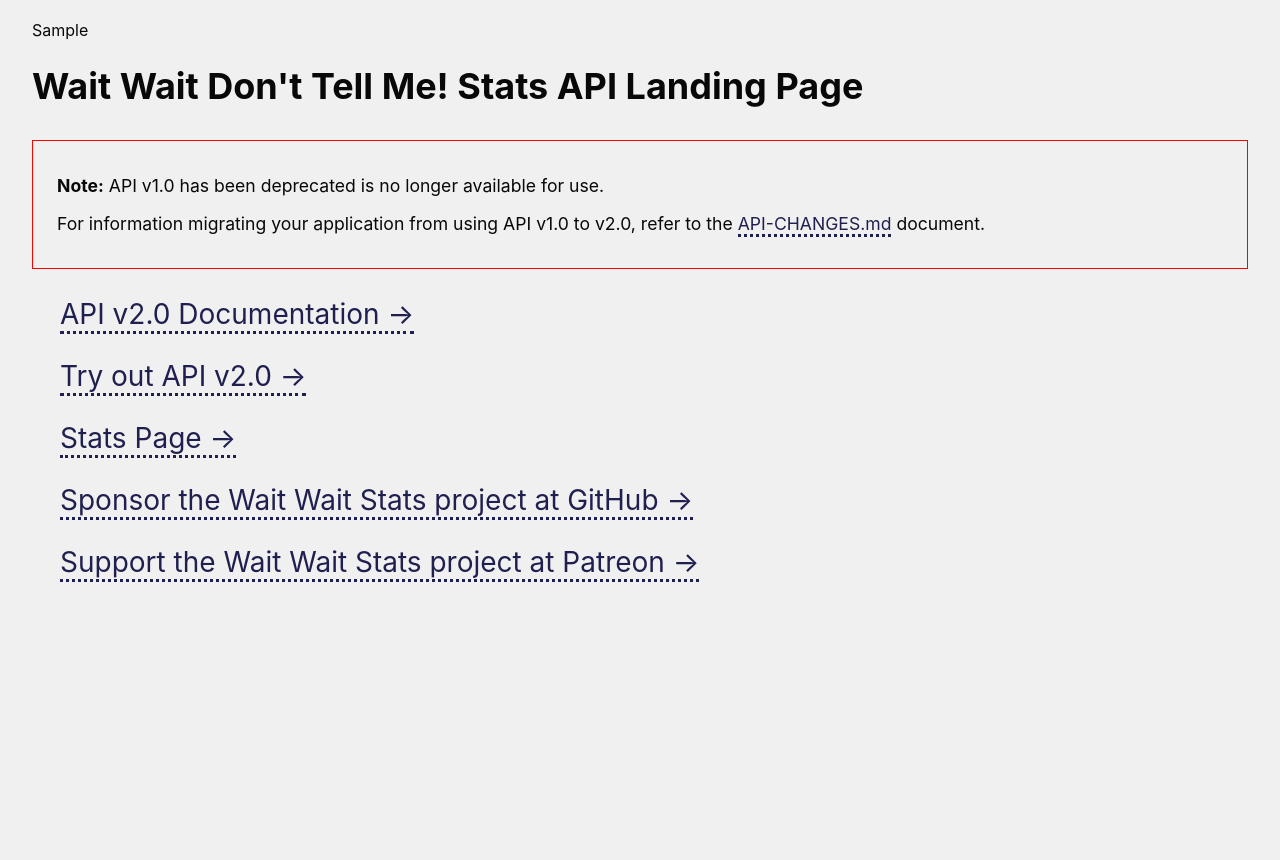
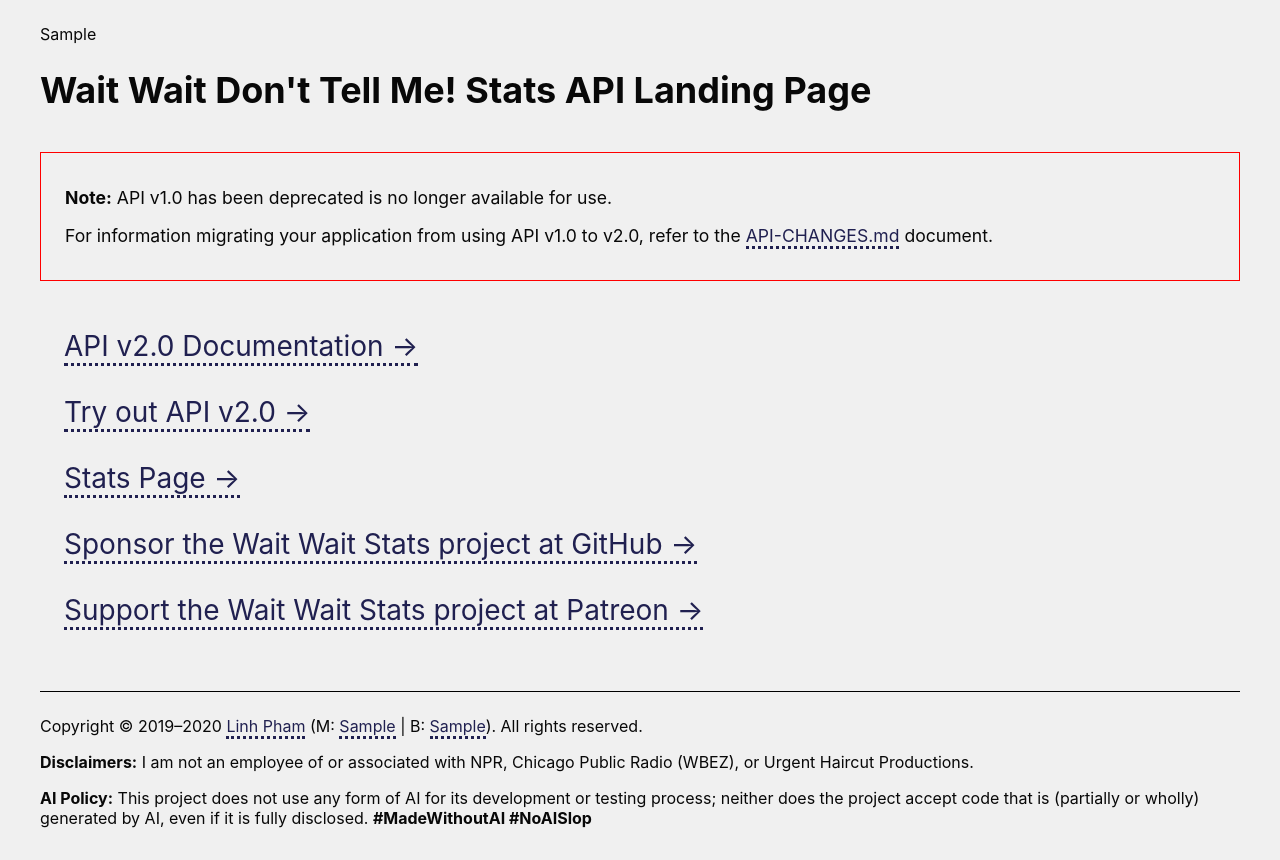
Before and after one commit to questionlp/api.wwdt.me_v2, a FastAPI app: template templates/index.html in a window 1280 px wide. Before the commit the page ends 582 px from the top, so only its background shows below. Run offline with FastAPI, Linux system fonts and the light colour scheme; the template is opened without the code that fills it: most values are stand-ins (such as "Sample title", 1, 10 or a date in 2020); parts of the project's set-up code (start-up, migrations or seed data) failed here and were passed over; some web fonts are replaced.

Commit message:
Added copyright, disclaimer and AI policy to default page, added missing tests for main routes

```diff
--- a/app/main.py
+++ b/app/main.py
@@ -7,6 +7,7 @@
 
 from pathlib import Path
 
+import pytz
 from fastapi import FastAPI, HTTPException
 from fastapi.responses import FileResponse, HTMLResponse, RedirectResponse
 from fastapi.staticfiles import StaticFiles
@@ -26,7 +27,7 @@
     version,
 )
 
-from .utility import format_umami_analytics
+from .utility import current_year, format_umami_analytics
 
 app = FastAPI(
     title=app_metadata["title"],
@@ -56,10 +57,17 @@
     """Route: Landing Page."""
     if "settings" in config and config["settings"]:
         settings = config["settings"]
-        stats_url: str | None = settings.get("stats_url", None)
-        patreon_url: str | None = settings.get("patreon_url", None)
-        github_sponsor_url: str | None = settings.get("github_sponsor_url", None)
+        time_zone: pytz.timezone = settings.get("app_time_zone")
+        stats_url: str | None = settings.get("stats_url")
+        patreon_url: str | None = settings.get("patreon_url")
+        github_sponsor_url: str | None = settings.get("github_sponsor_url")
+        mastodon_url: str | None = settings.get("mastodon_url")
+        mastodon_user: str | None = settings.get("mastodon_user")
+        bluesky_url: str | None = settings.get("bluesky_url")
+        bluesky_user: str | None = settings.get("bluesky_user")
+
     else:
+        time_zone: pytz.timezone = settings.get("app_time_zone")
         stats_url = None
         patreon_url = None
         github_sponsor_url = None
@@ -75,6 +83,11 @@
             "stats_url": stats_url,
             "patreon_url": patreon_url,
             "github_sponsor_url": github_sponsor_url,
+            "mastodon_url": mastodon_url,
+            "mastodon_user": mastodon_user,
+            "bluesky_url": bluesky_url,
+            "bluesky_user": bluesky_user,
+            "current_year": current_year(time_zone=time_zone),
             "umami_analytics": umami_analytics,
         },
     )
--- a/static/style.css
+++ b/static/style.css
@@ -8,8 +8,7 @@
 @media all {
     html {
         font-family: "IBM Plex Sans", -apple-system, BlinkMacSystemFont, "Segoe UI", sans-serif;
-        font-size: 1em;
-        margin: 0.75em 1.5em;
+        margin: 1rem 2rem;
     }
 
     header h1 {
@@ -17,7 +16,17 @@
     }
 
     main {
-        margin: 2em 0;
+        padding: 1rem 0;
+    }
+
+    footer {
+        border-top: 1px black solid;
+        padding-top: 1rem;
+    }
+
+    div.copyright, div.disclaimer, div.aiPolicy {
+        font-size: 1rem;
+        padding: 0.5rem 0;
     }
 
     div.notice {
@@ -26,9 +35,13 @@
         padding: 1rem 1.5rem;
     }
 
+    div.page-links {
+        padding: 2rem 0;
+    }
+
     div.page-link {
         font-size: 1.75rem;
-        margin: 1em 1em;
+        padding: 1rem 1rem 1rem 1.5rem;
     }
 
     .links,
@@ -76,6 +89,10 @@
         color: rgb(224, 224, 224);
     }
 
+    footer {
+        border-top: 1px white solid;
+    }
+
     a:link,
     a:active,
     a:hover,
--- a/templates/index.html
+++ b/templates/index.html
@@ -28,6 +28,7 @@
                 document.
             </p>
         </div>
+        <div class="page-links">
             <div class="page-link">
                 <a class="links" href="/v2.0/docs">API v2.0 Documentation →</a>
             </div>
@@ -51,6 +52,31 @@
                 <a class="links" href="{{ patreon_url }}">Support the Wait Wait Stats project at Patreon →</a>
             </div>
             {% endif %}
+        </div>
     </main>
+
+    <footer>
+        <div class="copyright">
+            Copyright &copy; 2019&ndash;{{ current_year }}
+            <a class="links" href="https://linhpham.org/" target="_blank">Linh Pham</a>
+            {% if mastodon_url and mastodon_user and bluesky_url and bluesky_user %}
+            (<span title="Mastodon">M: <a class="links" rel="me" href="{{ mastodon_url }}" target="_blank">{{ mastodon_user }}</a></span> | <span title="Bluesky">B: <a class="links" href="{{ bluesky_url }}" target="_blank">{{ bluesky_user }}</a></span>).
+            {% elif mastodon_url and mastodon_user %}
+            (<span title="Mastodon">M: <a class="links" rel="me" href="{{ mastodon_url }}" target="_blank">{{ mastodon_user }}</a></span>).
+            {% elif bluesky_url and bluesky_user %}
+            (<span title="Bluesky">B: <a class="links" href="{{ bluesky_url }}" target="_blank">{{ bluesky_user }}</a></span>).
+            {% endif %}
+            All rights reserved.
+        </div>
+        <div class="disclaimer">
+            <b>Disclaimers:</b> I am not an employee of or associated with NPR, Chicago Public Radio
+            (WBEZ), or Urgent Haircut Productions.
+        </div>
+        <div class="aiPolicy">
+            <b>AI Policy:</b> This project does not use any form of AI for its development or testing
+            process; neither does the project accept code that is (partially or wholly) generated by
+            AI, even if it is fully disclosed. <b>#MadeWithoutAI #NoAISlop</b>
+        </div>
+    </footer>
 </body>
 </html>
```
Also changed, not shown: app/config.py (+11 -1 lines), app/utility.py (+28 -0 lines), tests/test_main.py (added, +117 -0 lines), CHANGELOG.md, README.md, 1 other file. Lines whose indentation alone changed are shown as unchanged.
